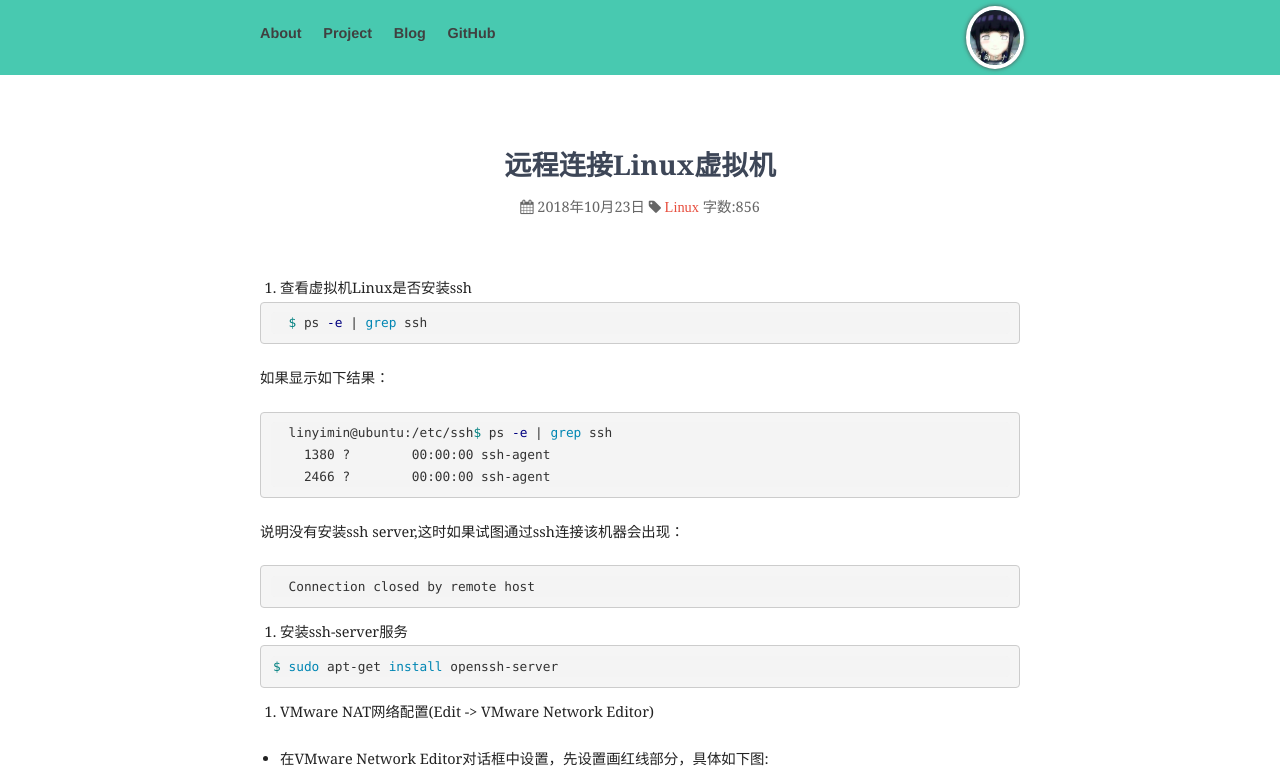
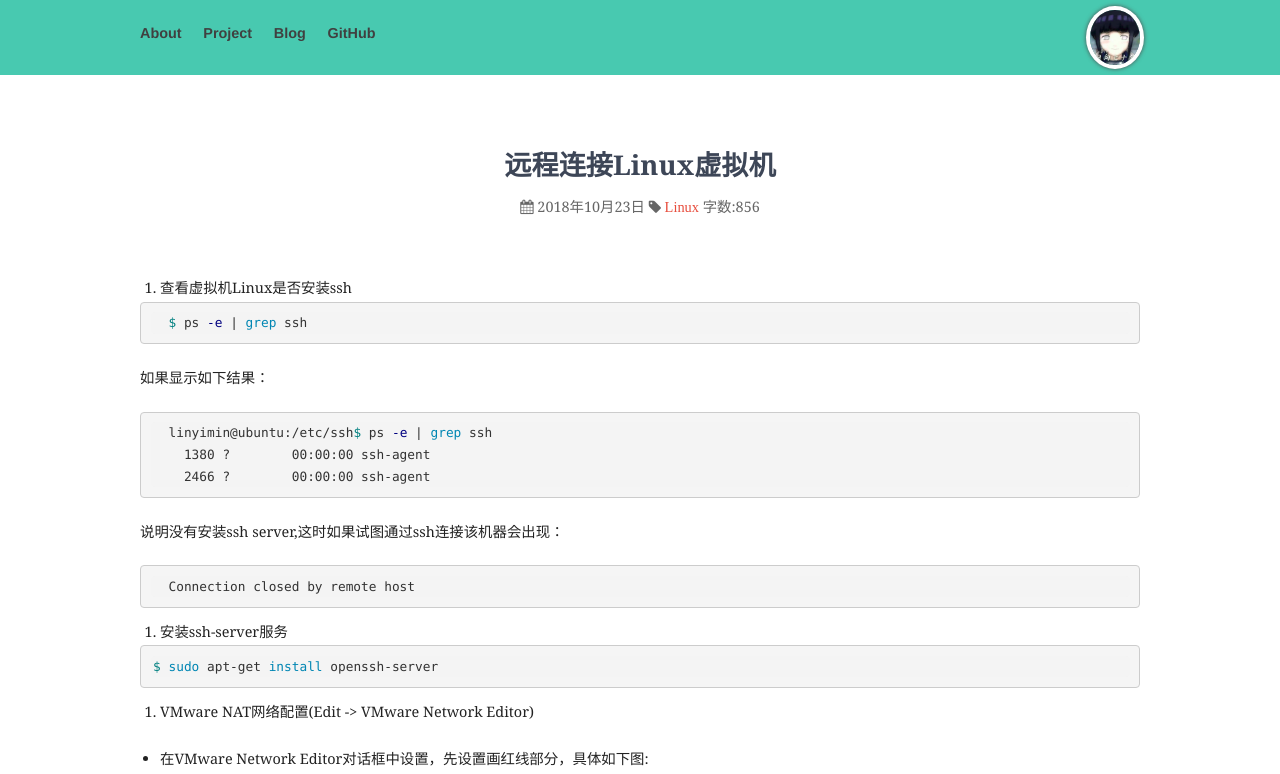
Before and after one commit to linyimin-bupt/linyimin.github.io, a Jekyll site: the page built from _posts/2018-10-23-connect-to-a-linux-virtual-mechine-remotly.md, in a window 1280 px wide. Shown: the top 774 px of the page. Built offline with Jekyll 4.4.1, drawn with Linux system fonts in a browser that asks for light colours; nearby versions of some CDN libraries; comment, search, counter and statistics services are not loaded; grey boxes are pictures that could not be loaded.

Commit message:
style adjust

```diff
--- a/_layouts/post.html
+++ b/_layouts/post.html
@@ -36,12 +36,12 @@ layout: default
 </div>
 
   <div class="post">
-        <div id="content">
-          <div class ="sidebox">
-              <div class ="sidebar">
-              <div class="toc"></div>
-              </div>
+    <div id="content">
+      <div class ="sidebox">
+          <div class ="sidebar">
+          <div class="toc"></div>
           </div>
+      </div>
   	   {{ content }}
   	</div>
 	</div>
--- a/css/blog.css
+++ b/css/blog.css
@@ -104,7 +104,7 @@ ul.posts {
 }
 
 .inner, pre code, .post > * {
-  max-width: 760px; /*680*/
+  max-width: 1000px; /*680*/
   margin-left: auto;
   margin-right: auto;
   text-align: left;
--- a/css/site.css
+++ b/css/site.css
@@ -232,7 +232,7 @@ header .logo a, header .logo a:hover {
 }
 
 .inner, pre code, .post > * {
-  max-width: 760px; /*680*/
+  max-width: 1000px; /*680*/
   margin-left: auto;
   margin-right: auto;
   text-align: left;
@@ -368,7 +368,7 @@ footer p {
 }
 
 footer .linkings {
-  max-width: 760px;
+  max-width: 1000px;
   margin-left: auto;
   margin-right: auto;
   text-align: left;
--- a/project/index.html
+++ b/project/index.html
@@ -16,7 +16,7 @@ categories: project
 
 <section>
     <h2>可视化服务组合系统</h2>
-    <video id="my-video" class="video-js" controls preload="auto" width="760" height="475"
+    <video id="my-video" class="video-js" controls preload="auto" width="1000" height="475"
   poster="../project/imgs/ins.jpg" data-setup="{}">
     <source src="../project/videos/service-combination.mp4" type='video/mp4'>
     <p class="vjs-no-js">
```
